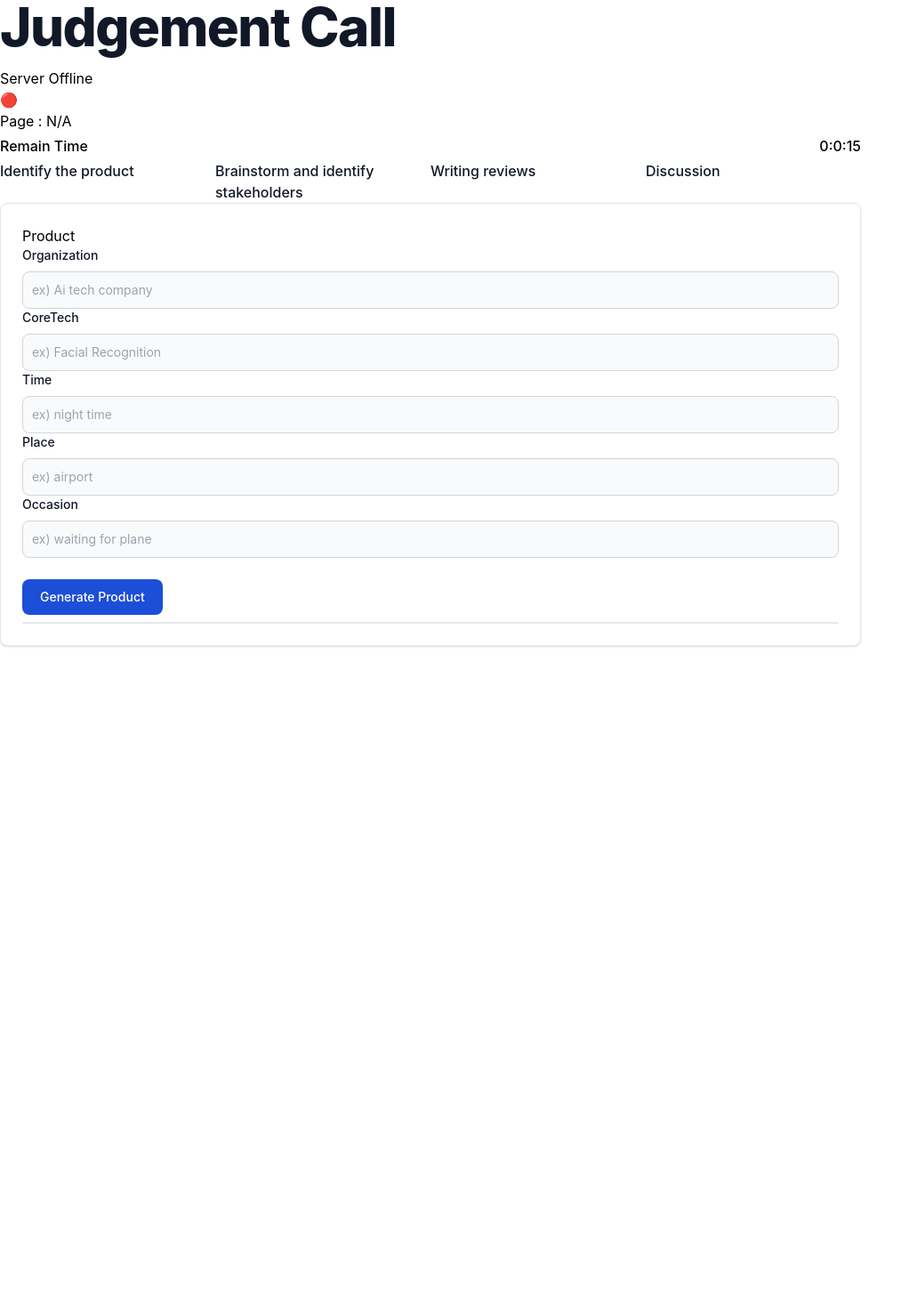
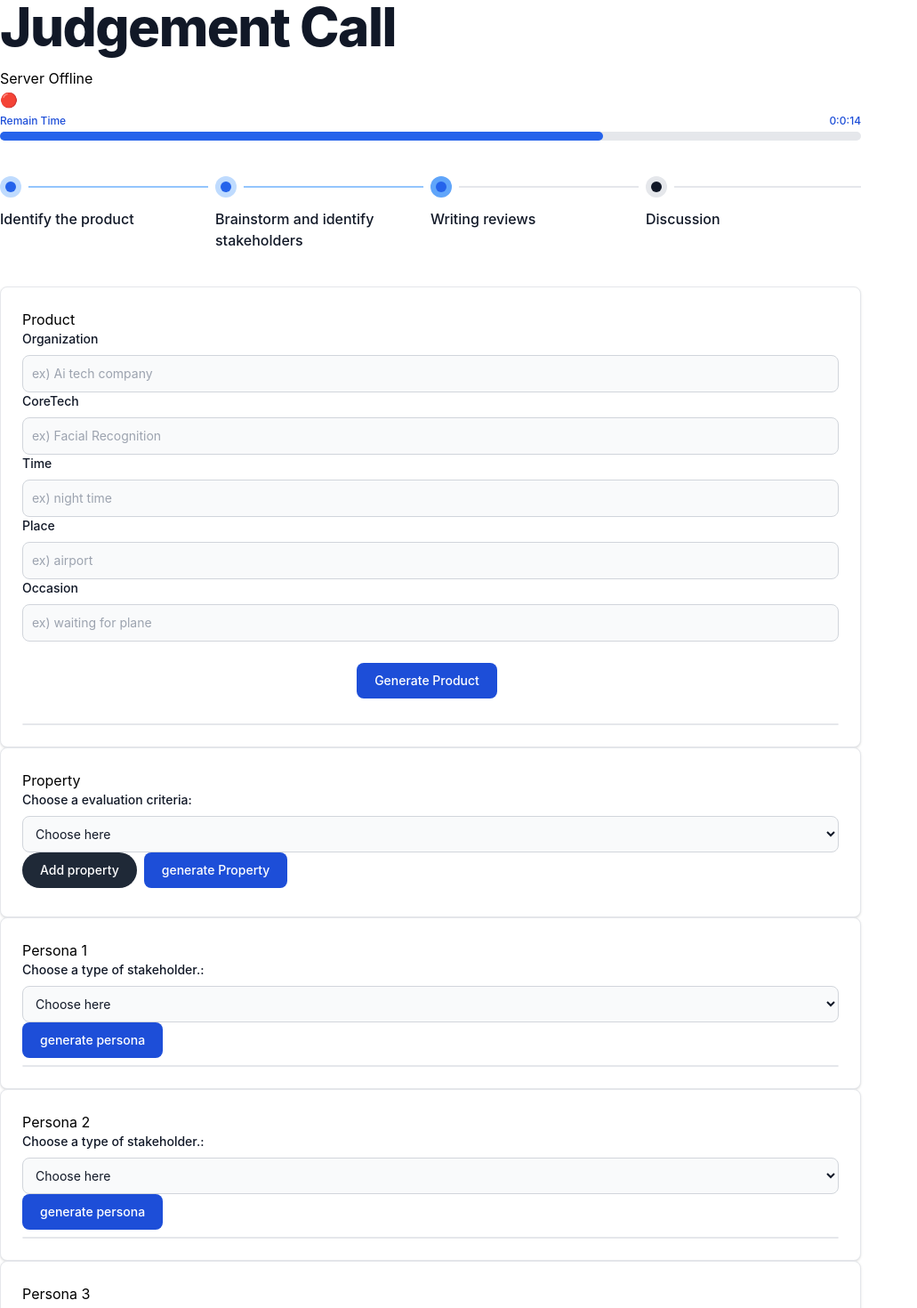
Before and after one commit to KomaSeo/ethicsMaster, a React (Create React App) app in the folder client/: page /1/1 in a window 1280 px wide. Shown: the top 1470 px of the page at 89% size, without its empty margins (0-1031 px from the left). Before the commit the page ends 800 px from the top, so only its background shows below. Built offline with nearby package versions, Linux system fonts and the light colour scheme; no server answers.

Commit message:
migrate product and property

```diff
--- a/client/src/App.js
+++ b/client/src/App.js
@@ -1,6 +1,6 @@
 import "./App.css";
-import LoginPage from "./component/connection/login.js";
-import Room from "./component/connection/room.js";
+import LoginPage from "./component/connection/login.tsx";
+import Room from "./component/connection/room.tsx";
 import JudgementCall from "./component/judgementCallRoom.js";
 import {createBrowserRouter, redirect, RouterProvider, useLoaderData} from 'react-router-dom'
 
--- a/client/src/component/judgementCallRoom.js
+++ b/client/src/component/judgementCallRoom.js
@@ -1,18 +1,14 @@
-import { ServerStatus } from "./pipeline/serverStatus.js";
-import { ProductManager, ProductPanel } from "./pipeline/product.js";
-import { CriteriaDrowdownMenu } from "./pipeline/criteria.js";
-import {
-  PropertyQuery,
-  PropertyListPanel,
-} from "./pipeline/personaProperty.js";
+import { ServerStatus } from "./pipeline/serverStatus";
+import { ProductManager, ProductPanel } from "./pipeline/product";
+import { CriteriaDrowdownMenu } from "./pipeline/criteria";
+import { PropertyQuery, PropertyListPanel } from "./pipeline/personaProperty";
 import { useEffect, useState } from "react";
-import { PersonaManager, PersonaPanel } from "./pipeline/persona.js";
-import { StanceDropDownMenu } from "./pipeline/stance.js";
-import { ReveiwPanel } from "./pipeline/review.js";
-import { PageDisplay } from "./UI/pageDisplay.js";
-import SiderBar from "./UI/navigationSidebar.js";
-import { TimeBar, StageBar } from "./UI/progressBar.js";
-import CollaborativeEditor from "./UI/collaborativeEditor.js";
+import { PersonaManager, PersonaPanel } from "./pipeline/persona";
+import { StanceDropDownMenu } from "./pipeline/stance";
+import { ReveiwPanel } from "./pipeline/review";
+import { PageDisplay } from "./UI/pageDisplay";
+import SiderBar from "./UI/navigationSidebar";
+import { TimeBar, StageBar } from "./UI/progressBar";
 import { useLoaderData } from "react-router-dom";
 function Card({ cardHeaderContent, children }) {
   return (
@@ -92,11 +88,6 @@ function JudgementCall() {
         {timeBar}
 
         <StageBar stageList={gameLabel} proceedIndex={2}></StageBar>
-        <PageDisplay
-          currentPage={pageIndex}
-          isControllable={false}
-          contentLabel={pipelineLabel}
-        >
         <Card cardHeaderContent={"Product"}>
           <ProductManager onSelectChange={setProduct}></ProductManager>
         </Card>
@@ -168,7 +159,6 @@ function JudgementCall() {
             evaluationStandard={criteria}
           ></ReveiwPanel>
         </Card>
-        </PageDisplay>
       </div>
     </div>
   );
--- a/client/src/component/pipeline/criteria.tsx
+++ b/client/src/component/pipeline/criteria.tsx
@@ -1,5 +1,5 @@
 import * as React from "react";
-import { DropDownWithArray } from "../UI/dropdown.js";
+import { DropDownWithArray } from "../UI/dropdown";
 const initEvaluationCards = [
   "'Faireness : Treat all stakeholders equitably and prevent undesirable stereotypes and biased.'",
   "'Reliability : Build systems to perform safely even in the worst-case scenario.'",
--- a/client/src/component/pipeline/discussion.tsx
+++ b/client/src/component/pipeline/discussion.tsx
@@ -1,6 +1,8 @@
 import * as React from "react";
+import { useState } from "react";
 
 function DiscussionPanel(){
+    const [review,SetReview] = useState<string>("")
     return (<div>
         <textarea rows={15} className="block p-2.5 w-full text-sm text-gray-900 bg-gray-50 rounded-lg border border-gray-300 focus:ring-blue-500 focus:border-blue-500 dark:bg-gray-700 dark:border-gray-600 dark:placeholder-gray-400 dark:text-white dark:focus:ring-blue-500 dark:focus:border-blue-500" value={review} onChange={event=>SetReview(event.target.value)}></textarea>
         </div>)
--- a/client/src/component/pipeline/persona.tsx
+++ b/client/src/component/pipeline/persona.tsx
@@ -1,17 +1,26 @@
 import { useEffect, useState } from "react";
-import { DropDownWithArray } from "../UI/dropdown.js";
-import { RequestButton } from "../UI/serverRequestButton.js";
-import { SelectOnList } from "../UI/selectOnList.js";
+import { DropDownWithArray } from "../UI/dropdown";
+import { RequestButton } from "../UI/serverRequestButton";
+import { SelectOnList } from "../UI/selectOnList";
 import { Product } from "./product.js";
+import { Property } from "./personaProperty";
+import * as React from "react";
 const distanceOption = ["direct", "indirect", "excluded"];
+
+type Persona = Array<Property>
 
 function PersonaManager({
   product,
   propertyList: generatePropertyList,
   onChangeSelect,
+} : {
+  product : Product,
+  propertyList : Array<Property>,
+  onChangeSelect : (selectedPersona : Persona)=>void
+
 }) {
-  const [personaList, setPersonaList] = useState([]);
-  const [distanceType, setDistanceType] = useState(undefined);
+  const [personaList, setPersonaList] = useState<Array<Persona>>([]);
+  const [distanceType, setDistanceType] = useState<string>("");
   const [index, setIndex] = useState(-1);
   useEffect(() => {
     if (typeof onChangeSelect == "function") {
@@ -26,23 +35,25 @@ function PersonaManager({
       previousPersonaList: personaList,
     },
   };
-  function handlePersonaChange(index, manipulatedPersona) {
+  function handlePersonaChange(index : number, manipulatedPersona : Persona) {
     const newList = [...personaList];
     newList[index] = manipulatedPersona;
     setPersonaList(newList);
   }
-  function addPersona(newPersona) {
+  function addPersona(newPersona : Persona) {
     const newList = [...personaList];
     newList.push(newPersona);
     setPersonaList(newList);
   }
   const panelList = [];
   for (let i in personaList) {
+    const indexAsNumber = parseInt(i)
     const newPanel = (
       <div key={i}>
         <PersonaPanel
           initPersona={personaList[i]}
-          onChange={(changeInfo) => handlePersonaChange(i, changeInfo)}
+          onChange={(changeInfo) => handlePersonaChange(indexAsNumber, changeInfo)}
+          disabled={false}
         ></PersonaPanel>
       </div>
     );
@@ -61,7 +72,7 @@ function PersonaManager({
         proceedText="generating..."
         url={"/persona"}
         config={personaParam}
-        onRequest={(retVal) => {
+        onRequest={(retVal : {data : Persona}) => {
           addPersona(retVal.data);
         }}
       ></RequestButton>
@@ -69,37 +80,40 @@ function PersonaManager({
     </div>
   );
 }
-function PersonaPanel({ initPersona, onChange, disabled}) {
-  const [propertyList, setPropertyList] = useState([]);
+function PersonaPanel({ initPersona, onChange, disabled} : {initPersona : Persona, onChange : (changedPersona : Persona)=>void , disabled : boolean}) {
+  const [persona, setPropertyList] = useState<Persona>([]);
   useEffect(() => {
     setPropertyList(initPersona);
   }, [initPersona]);
-  function handlePropertyChange(index, changeInfo) {
-    const newPropertyList = [...propertyList];
+  function handlePropertyChange(index : number, changeInfo : Property) {
+    const newPropertyList = [...persona];
     newPropertyList[index] = changeInfo;
     setPropertyList(newPropertyList);
     onChange(newPropertyList);
   }
   const propertyRow = [];
-  for (let i in propertyList) {
+  for (let i in persona) {
+    const indexAsNumber = parseInt(i)
     const propertyPanel = (
       <div className="grid grid-cols-4" key={i}>
         <input
           type="text"
           className="bg-gray-50 border text-xs border-gray-300 text-gray-900 rounded-lg focus:ring-blue-500 focus:border-blue-500 block w-full p-2.5 dark:bg-gray-700 dark:border-gray-600 dark:placeholder-gray-400 dark:text-white dark:focus:ring-blue-500 dark:focus:border-blue-500"
-          value={propertyList[i].propertyName}
+          value={persona[i].name}
           disabled={disabled}
           onChange={(e) => {
-            handlePropertyChange(i, { propertyName: e.target.value });
+            const changedName = e.target.value
+            handlePropertyChange(indexAsNumber, { name : changedName, value : persona[i].value });
           }}
         ></input>
         <input
           type="text"
           className="bg-gray-50 border text-xs border-gray-300 text-gray-900 rounded-lg focus:ring-blue-500 focus:border-blue-500 block w-full p-2.5 dark:bg-gray-700 dark:border-gray-600 dark:placeholder-gray-400 dark:text-white dark:focus:ring-blue-500 dark:focus:border-blue-500 col-span-3"
-          value={propertyList[i].propertyContent}
+          value={persona[i].value}
           disabled={disabled}
           onChange={(e) => {
-            handlePropertyChange(i, { propertyContent: e.target.value });
+            const changedValue = e.target.value
+            handlePropertyChange(indexAsNumber, { name : persona[i].name, value : changedValue });
           }}
         ></input>
       </div>
@@ -108,4 +122,4 @@ function PersonaPanel({ initPersona, onChange, disabled}) {
   }
   return <div>{propertyRow}</div>;
 }
-export { PersonaManager,PersonaPanel };
+export { PersonaManager,PersonaPanel , Persona };
--- a/client/src/component/pipeline/personaProperty.tsx
+++ b/client/src/component/pipeline/personaProperty.tsx
@@ -40,8 +40,12 @@ function PropertyQuery({
         disabled={disabled}
       ></PropertyListPanel>
       <RequestButton
-        onRequest={(retval: { data: Array<Property> }) => {
-          handleChange(retval.data);
+        onRequest={(retval: { data: Array<string> }) => {
+          const newPropList = [];
+          for(let index in retval.data){
+            newPropList.push({name : retval.data[index],value : ""})
+          }
+          handleChange(newPropList);
         }}
         url={"/personaProperty"}
         config={queryConfig}
@@ -126,4 +130,4 @@ function PropertyListPanel({
   }
   return row;
 }
-export { PropertyQuery, PropertyListPanel };
+export { PropertyQuery, PropertyListPanel, Property };
--- a/client/src/component/pipeline/product.tsx
+++ b/client/src/component/pipeline/product.tsx
@@ -1,8 +1,7 @@
 import * as React from "react";
 import { useState, useEffect } from "react";
-import { RequestButton } from "../UI/serverRequestButton.js";
-import {SelectOnList} from "../UI/selectOnList.js"
-import CollaborativeEditor from "../UI/collaborativeEditor.js";
+import { RequestButton } from "../UI/serverRequestButton";
+import {SelectOnList} from "../UI/selectOnList"
 
 interface Product {
   title : string,
--- a/client/src/component/pipeline/stance.js
+++ b/client/src/component/pipeline/stance.js
@@ -1,5 +1,5 @@
 import React from "react";
-import {DropDownWithArray} from "../UI/dropdown.js"
+import {DropDownWithArray} from "../UI/dropdown"
 const initStanceCards = ["Very Positive", "Positive", "neutral", "negative", "very negative"]
 
 function StanceDropDownMenu({ onChange }) {
--- a/client/tailwind.config.js
+++ b/client/tailwind.config.js
@@ -1,6 +1,6 @@
 /** @type {import('tailwindcss').Config} */
 module.exports = {
-  content: ["./src/**/*.{html,js}"],
+  content: ["./src/**/*.{html,js,tsx}"],
   theme: {
     extend: {},
   },
--- a/client/tsconfig.json
+++ b/client/tsconfig.json
@@ -10,6 +10,6 @@
         "noImplicitAny": true,
         "strictNullChecks": true,
         "strictFunctionTypes": true,
-        "noImplicitThis": true
+        "noImplicitThis": true,
     }
 }
```
Lines whose indentation alone changed are shown as unchanged.
